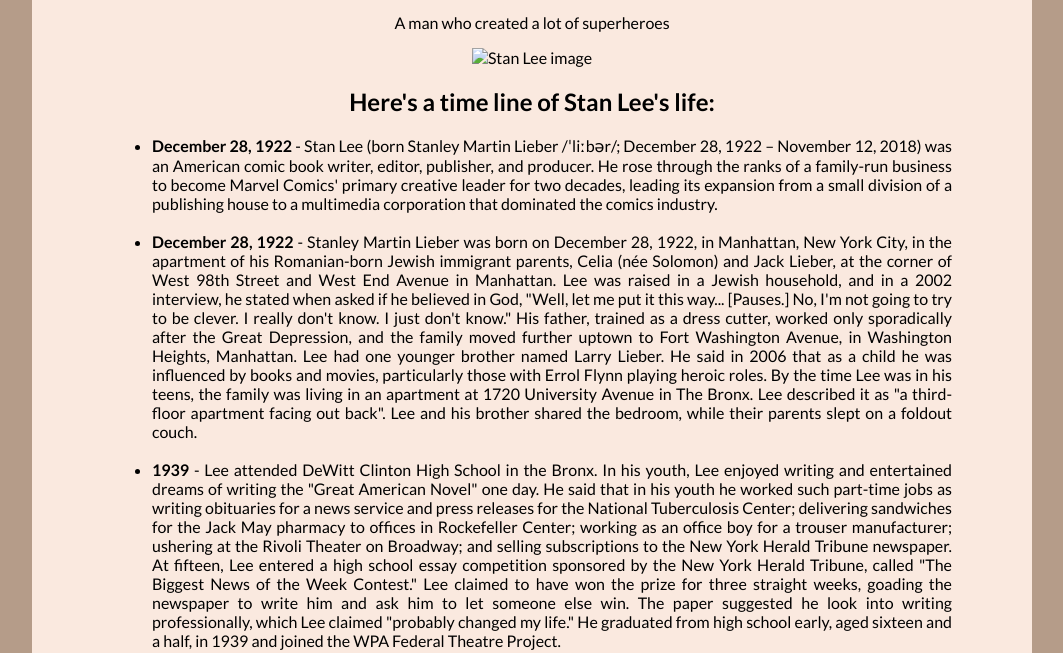
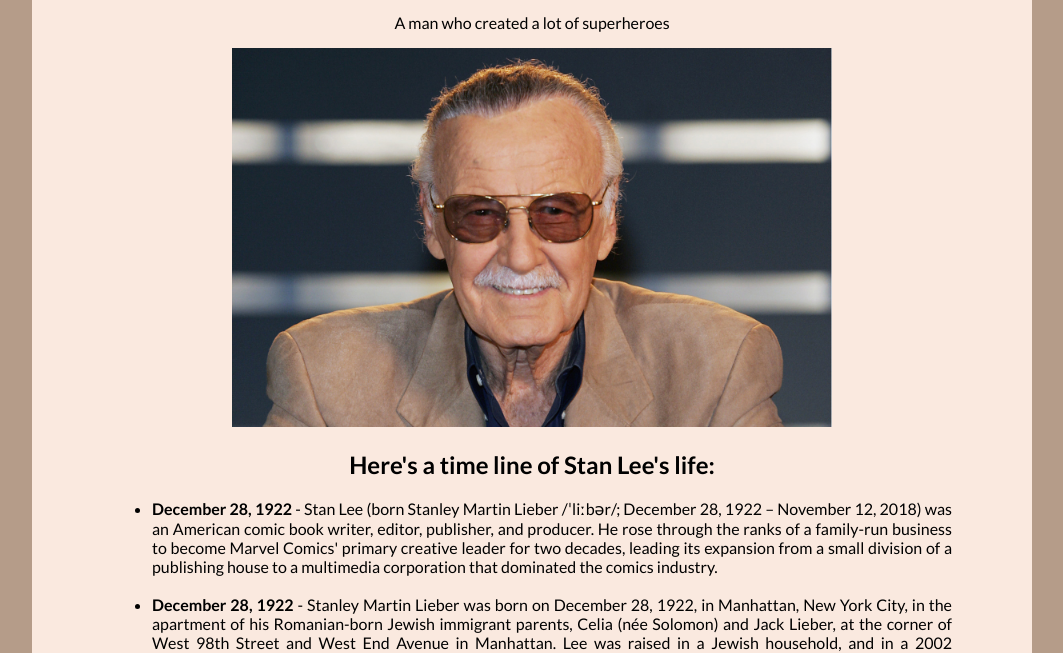
Before and after one commit to SeanNg97/TributePage_StanLee, a plain HTML site: page index.html in a window 1280 px wide. Shown: the part 113-766 px from the top of the page, without its empty margins (108-1171 px from the left). Drawn offline with Linux system fonts and the light colour scheme; the site is published under a folder, as on GitHub Pages, so addresses that start at the root find nothing.

Commit message:
Tribute Page Stan Lee

```diff
--- a/index.html
+++ b/index.html
@@ -14,7 +14,7 @@
       <h1 style="font-size: 60px;">Stan Lee</h1>
       <p>A man who created a lot of superheroes</p>
       <center>
-      <img src="/stan-lee.jpg" alt="Stan Lee image">
+      <img src="stan-lee.jpg" alt="Stan Lee image">
       </center>
 
 
```
